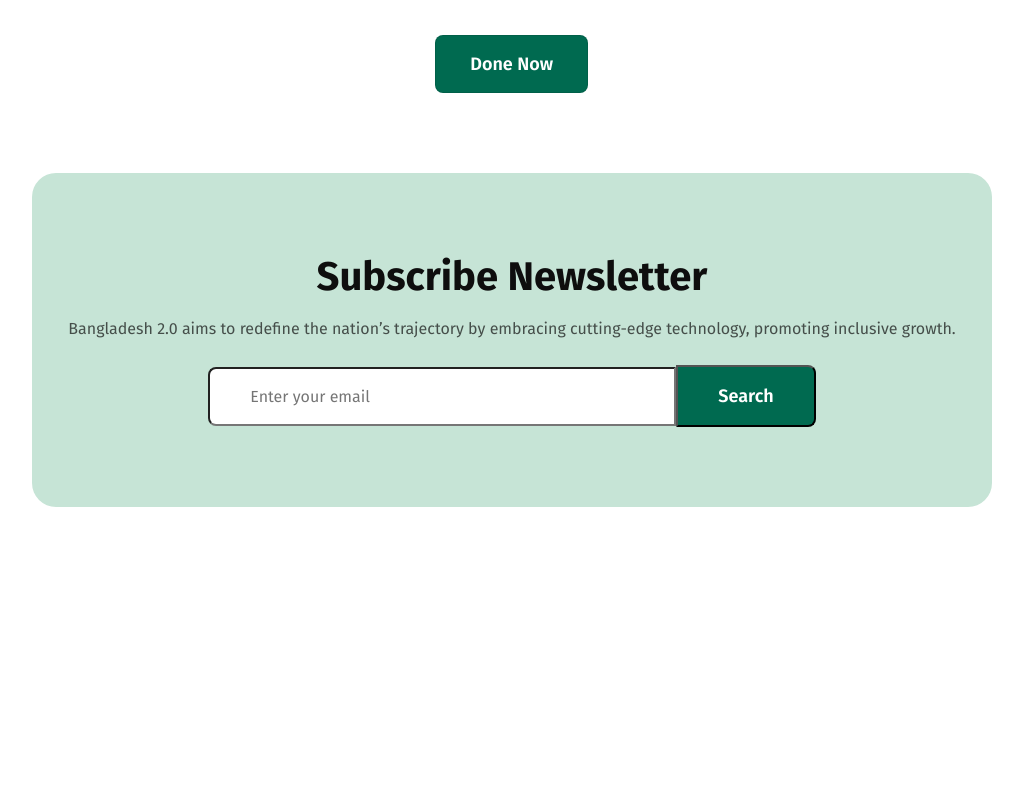
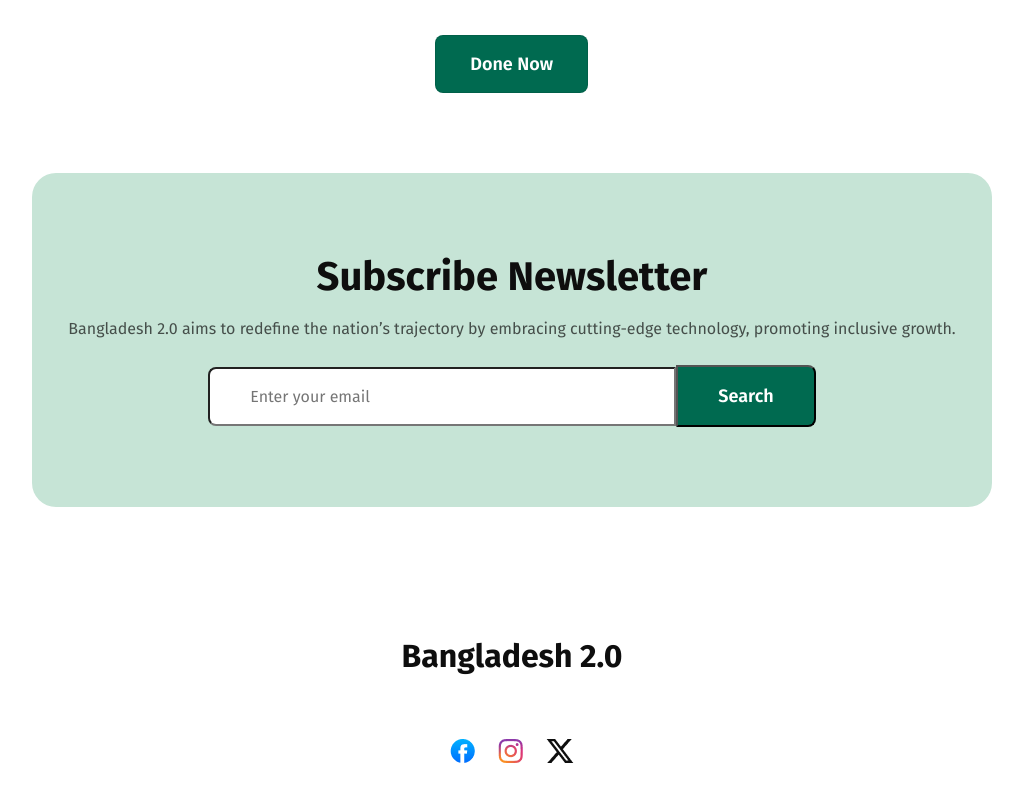
Before and after one commit to Repon-Hasan/Assignment-1, a plain HTML site: page index.html in a window 1280 px wide. Shown: the part 4457-5258 px from the top of the page, without its empty margins (128-1151 px from the left). Before the commit the page ends 4964 px from the top, so only its background shows below. Drawn offline with Linux system fonts and the light colour scheme.

Commit message:
footer-sel=ction

```diff
--- a/index.html
+++ b/index.html
@@ -27,6 +27,8 @@
                 <div class="container-image"><img src="./assets/hero.png" alt=""></div>
             </div>
     </header>
+
+
     <main>
       <section class="vision">
         <div class="vision-future">
@@ -216,8 +218,14 @@
         </section>
 
     </main>
+
     <footer>
-
+        <h1>Bangladesh 2.0</h1>
+        <div class="icon">
+          <div class="face"><img src="./assets/facebook.png" alt=""></div>
+           <div class="insta"> <img src="./assets/instagram.png" alt=""></div>
+           <div class="x"> <img src="./assets/x.png" alt=""></div>
+        </div>
     </footer>
 </body>
 </html>
--- a/style.css
+++ b/style.css
@@ -496,3 +496,30 @@ width: 40%;
       justify-content: center;
       align-items: center;
   }
+
+
+  /* Footer section */
+  footer h1{
+    color: rgb(14, 14, 14);
+    margin-top: 130px;
+font-family: Fira Sans;
+font-size: 32px;
+font-weight: 700;
+line-height: 38px;
+letter-spacing: 0%;
+text-align: left;
+display: flex;
+flex-direction: column;
+justify-content: flex-start;
+align-items: center;
+  }
+  footer .icon{
+    margin-top: 64px;
+   margin-bottom: 54px;
+   gap: 23px;
+   display: flex;
+   /* flex-direction: column; */
+   justify-content: center;
+   justify-content: center;
+
+  }
```
